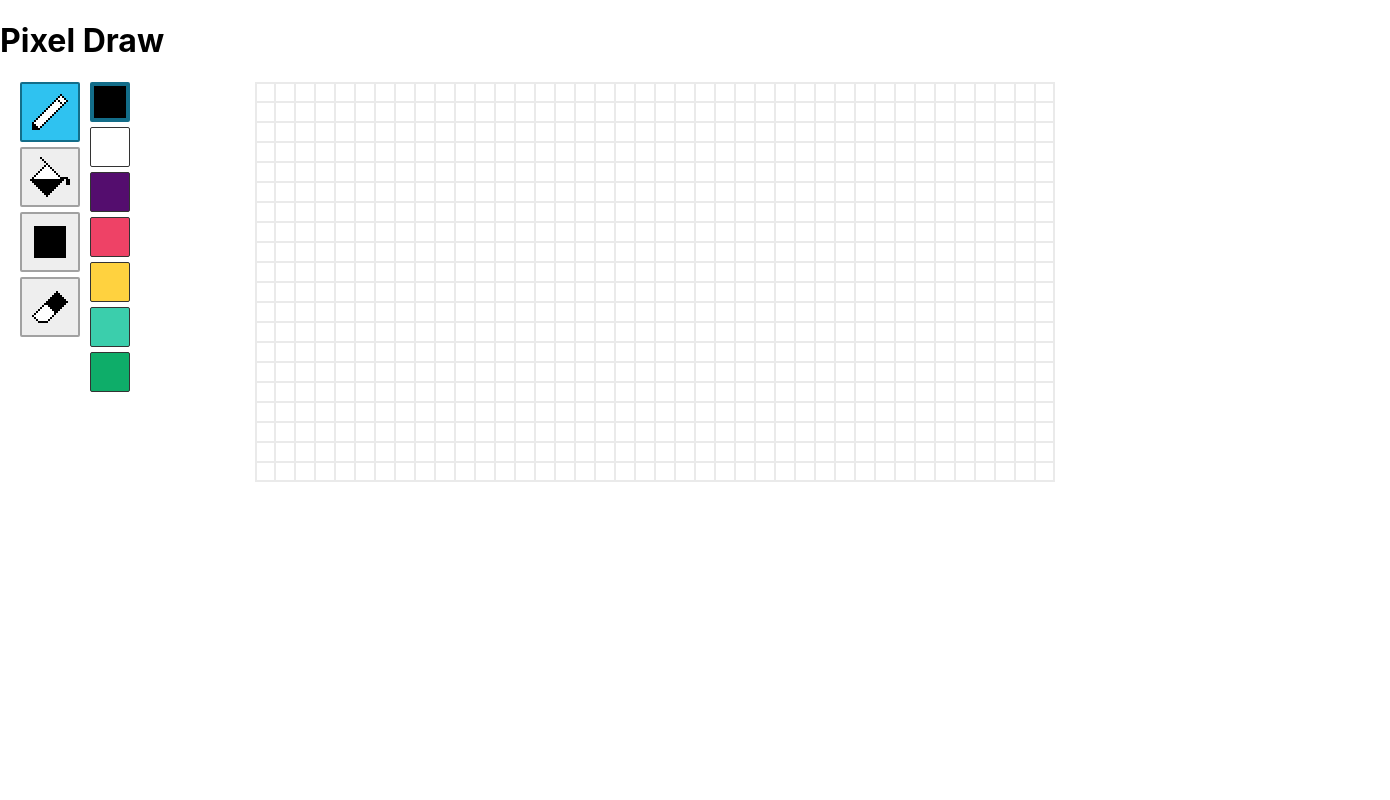
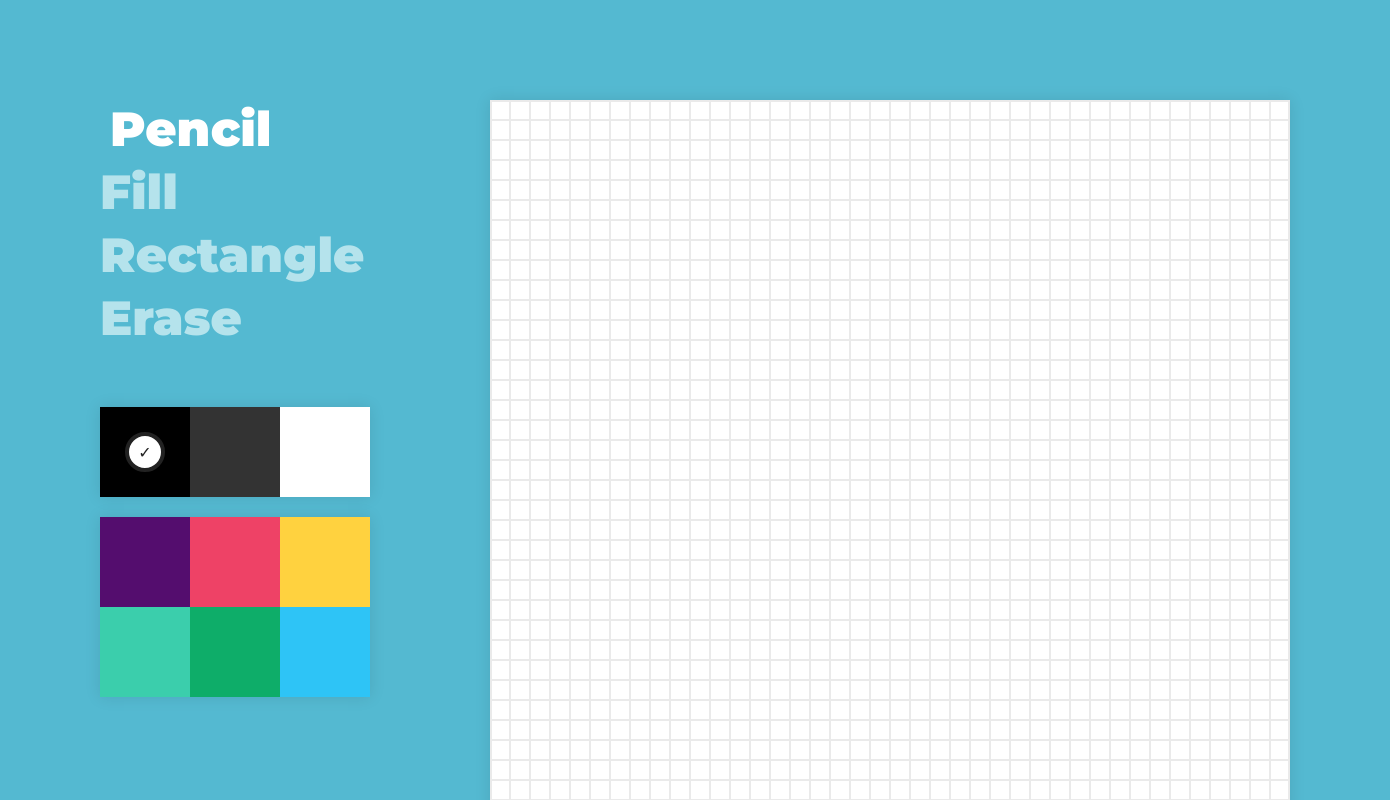
Before and after one commit to luketmillar/pixel-draw, a React (Create React App) app: page / in a window 1280 px wide. Shown: the top 800 px of the page, 1390 px wide, since content can reach past the window. Built offline with nearby package versions, Linux system fonts and the light colour scheme.

Commit message:
Design take 2

```diff
--- a/public/index.html
+++ b/public/index.html
@@ -1,14 +1,15 @@
 <!DOCTYPE html>
 <html lang="en">
+
 <head>
   <meta charset="utf-8" />
   <link rel="icon" href="%PUBLIC_URL%/favicon.ico" />
   <meta name="viewport" content="width=device-width, initial-scale=1" />
   <meta name="theme-color" content="#000000" />
-    <meta
-      name="description"
-      content="Web site created using create-react-app"
-    />
+  <meta name="description" content="Web site created using create-react-app" />
+  <link
+    href="https://fonts.googleapis.com/css2?family=Montserrat:ital,wght@0,100;0,300;0,400;0,500;0,800;0,900;1,100;1,300;1,400;1,500;1,800;1,900&display=swap"
+    rel="stylesheet">
   <link rel="apple-touch-icon" href="%PUBLIC_URL%/logo192.png" />
   <!--
       manifest.json provides metadata used when your web app is installed on a
@@ -26,6 +27,7 @@
     -->
   <title>React App</title>
 </head>
+
 <body>
   <noscript>You need to enable JavaScript to run this app.</noscript>
   <div id="root"></div>
@@ -40,4 +42,5 @@
       To create a production bundle, use `npm run build` or `yarn build`.
     -->
 </body>
+
 </html>
--- a/src/App.css
+++ b/src/App.css
@@ -1,3 +1,8 @@
+body {
+  background-color: #54b9d1;
+  font-family: "Montserrat";
+}
+
 * {
   box-sizing: border-box;
   flex-shrink: 0;
--- a/src/App.tsx
+++ b/src/App.tsx
@@ -1,22 +1,22 @@
 import React from 'react'
 import Canvas from './Canvas/Components/Canvas'
 import './App.css'
-import Tools from './Canvas/Toolbar/Tools'
 import ColorPicker from './Canvas/ColorPicker'
+import TextTools from './Canvas/Toolbar/TextTools'
 
 function App() {
   return (
     <>
-      <h1>Pixel Draw</h1>
+      <div style={{ height: 100 }} />
       <div style={{ display: 'flex' }}>
-        <div style={{ display: 'flex' }}>
-          <div style={{ width: 20 }} />
-          <Tools />
-          <div style={{ width: 10 }} />
+        <div style={{ marginLeft: 100, marginRight: 80, width: 270 }}>
+          <TextTools />
+          <div style={{ height: 60 }} />
           <ColorPicker />
         </div>
-        <div style={{ flex: 1, display: 'flex', alignItems: 'center', justifyContent: 'center' }}>
-          <Canvas width={40} height={20} />
+        <div style={{ width: 40 }} />
+        <div style={{ flex: 1 }}>
+          <Canvas width={40} height={40} />
         </div>
         <div style={{ width: 100 }} />
       </div>
--- a/src/Canvas/ColorPicker/index.tsx
+++ b/src/Canvas/ColorPicker/index.tsx
@@ -8,21 +8,26 @@ const Tools = () => {
         }
     }
     return (
-        <div>
+        <>
+            <div style={{ display: 'flex', boxShadow: '0px 0px 15px rgba(0,0,0,0.1)' }}>
                 <ColorSquare color="#000" onSelect={setColor} />
-            <div style={{ height: 5 }} />
+                <ColorSquare color="#333" onSelect={setColor} />
                 <ColorSquare color="#FFF" onSelect={setColor} />
-            <div style={{ height: 5 }} />
+            </div>
+            <div style={{ height: 20 }} />
+            <div style={{ boxShadow: '0px 0px 15px rgba(0,0,0,0.1)' }}>
+                <div style={{ display: 'flex' }}>
                     <ColorSquare color="#540d6e" onSelect={setColor} />
-            <div style={{ height: 5 }} />
                     <ColorSquare color="#ee4266" onSelect={setColor} />
-            <div style={{ height: 5 }} />
                     <ColorSquare color="#ffd23f" onSelect={setColor} />
-            <div style={{ height: 5 }} />
+                </div>
+                <div style={{ display: 'flex' }}>
                     <ColorSquare color="#3bceac" onSelect={setColor} />
-            <div style={{ height: 5 }} />
                     <ColorSquare color="#0ead69" onSelect={setColor} />
+                    <ColorSquare color="#2EC4F6" onSelect={setColor} />
                 </div>
+            </div>
+        </>
     )
 }
 
@@ -35,7 +40,9 @@ const ColorSquare = ({ color, onSelect }: { color: string, onSelect: (color: str
     const currentColor = useCurrentColor()
     const selected = currentColor === color
     return (
-        <div style={{ border: selected ? '4px solid #136D89' : '1px solid #333', width: 40, height: 40, backgroundColor: color, borderRadius: 2 }} onClick={() => onSelect(color)} />
+        <div style={{ width: 90, height: 90, backgroundColor: color, display: 'flex', alignItems: 'center', justifyContent: 'center' }} onClick={() => onSelect(color)}>
+            {selected && <div style={{ width: 40, height: 40, backgroundColor: 'white', border: '4px solid #222', color: '#222', borderRadius: 40, display: 'flex', alignItems: 'center', justifyContent: 'center' }}>✓</div>}
+        </div>
     )
 }
 
--- a/src/Canvas/Components/Canvas.tsx
+++ b/src/Canvas/Components/Canvas.tsx
@@ -15,7 +15,7 @@ const Canvas = (props: IProps) => {
     React.useEffect(() => {
         drawing.updateSize(props.height, props.width)
     }, [props.height, props.width])
-    return <div style={{ position: 'relative', width: props.width * CellSize, height: props.height * CellSize }}>
+    return <div style={{ boxShadow: '0px 0px 15px rgba(0,0,0,0.1)', position: 'relative', width: props.width * CellSize, height: props.height * CellSize }}>
         <Stacked>
             <Background columns={props.width} rows={props.height} backgroundColor={'white'} />
         </Stacked>
--- /dev/null
+++ b/src/Canvas/Toolbar/TextTool.tsx
@@ -0,0 +1,35 @@
+import React from 'react'
+import useHover from '../hooks/useHover'
+
+const defaultStyle = {
+    position: 'relative',
+    transform: 'translateX(0px)',
+    cursor: 'pointer',
+    color: '#b5e3ec',
+    fontSize: 48,
+    fontWeight: 900,
+    transition: 'transform 100ms ease-in-out'
+} as const
+const selectedStyle = {
+    transform: 'translateX(10px)',
+    color: '#ffffff'
+} as const
+const hoverStyle = {
+    transform: 'translateX(10px)',
+} as const
+
+interface IProps {
+    name: string
+    selected: boolean
+    onClick?: React.MouseEventHandler
+}
+const Tool = ({ name, selected, onClick }: IProps) => {
+    const [isHovered, ref] = useHover()
+    return (
+        <div style={{ ...defaultStyle, ...(selected && selectedStyle), ...(isHovered && hoverStyle) }} onClick={onClick} ref={ref}>
+            {name}
+        </div>
+    )
+}
+
+export default Tool
--- /dev/null
+++ b/src/Canvas/Toolbar/TextTools.tsx
@@ -0,0 +1,35 @@
+import React from 'react'
+import TextTool from './TextTool'
+import Pencil from './img/pencil.png'
+import Fill from './img/fill.png'
+import Rectangle from './img/rectangle.png'
+import Eraser from './img/eraser.png'
+import DrawTool from '../Tools/DrawTool'
+import Tool from '../Tools/BaseTool'
+import ToolStack, { useCurrentTool } from '../Tools/ToolStack'
+import FillTool from '../Tools/FillTool'
+import RectangleTool from '../Tools/RectangleTool'
+import EraseTool from '../Tools/EraseTool'
+
+const Tools = () => {
+    const tool = useCurrentTool()
+    const setTool = (tool: Tool) => {
+        ToolStack.replace(tool)
+    }
+    React.useEffect(() => {
+        setTool(DrawTool)
+    }, [])
+    return (
+        <div>
+            <TextTool name="Pencil" selected={tool === DrawTool} onClick={() => setTool(DrawTool)} />
+            <div style={{ height: 5 }} />
+            <TextTool name="Fill" selected={tool === FillTool} onClick={() => setTool(FillTool)} />
+            <div style={{ height: 5 }} />
+            <TextTool name="Rectangle" selected={tool === RectangleTool} onClick={() => setTool(RectangleTool)} />
+            <div style={{ height: 5 }} />
+            <TextTool name="Erase" selected={tool === EraseTool} onClick={() => setTool(EraseTool)} />
+        </div>
+    )
+}
+
+export default React.memo(Tools)
--- a/src/Canvas/Tools/ToolStack.ts
+++ b/src/Canvas/Tools/ToolStack.ts
@@ -15,7 +15,11 @@ class ToolStack {
     private subscriptions: Array<() => void> = []
 
     public replace = (tool: Tool) => {
+        const currentColor = this.tool?.penColor
         this.tool = tool
+        if (currentColor) {
+            tool.penColor = currentColor
+        }
         this.notify()
     }
 
```
Lines whose indentation alone changed are shown as unchanged.
